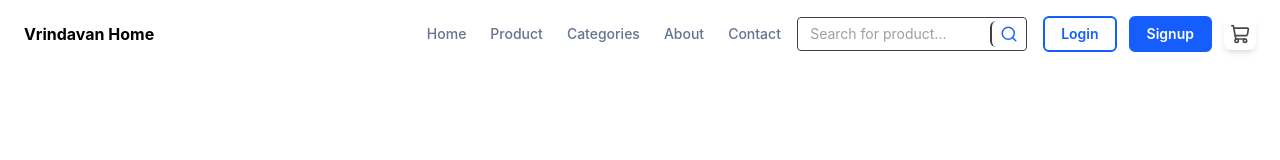
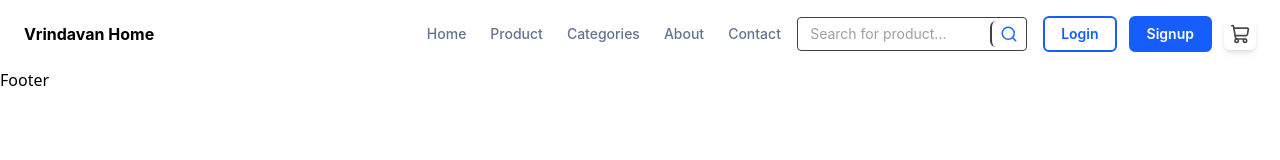
Before and after one commit to shivam-87388/vrindavan, a Next.js app in the folder frontend/: page / in a window 1280 px wide. Shown: the top 160 px of the page. Built offline with nearby package versions, Linux system fonts and the light colour scheme.

Commit message:
footer editing start

```diff
--- a/frontend/src/app/layout.jsx
+++ b/frontend/src/app/layout.jsx
@@ -1,6 +1,7 @@
 import { Geist, Geist_Mono } from "next/font/google";
 import "./globals.css";
 import Navbar from "@/components/Navbar";
+import Footer from "@/components/Footer";
 
 const geistSans = Geist({
   variable: "--font-geist-sans",
@@ -25,7 +26,9 @@
     >
       <body className="min-h-full flex flex-col">
         <Navbar/>
-        {children}</body>
+        {children}
+        <Footer/>
+        </body>
     </html>
   );
 }
--- /dev/null
+++ b/frontend/src/components/Footer.jsx
@@ -0,0 +1,9 @@
+import React from 'react'
+
+const Footer = () => {
+  return (
+    <div>Footer</div>
+  )
+}
+
+export default Footer
```
